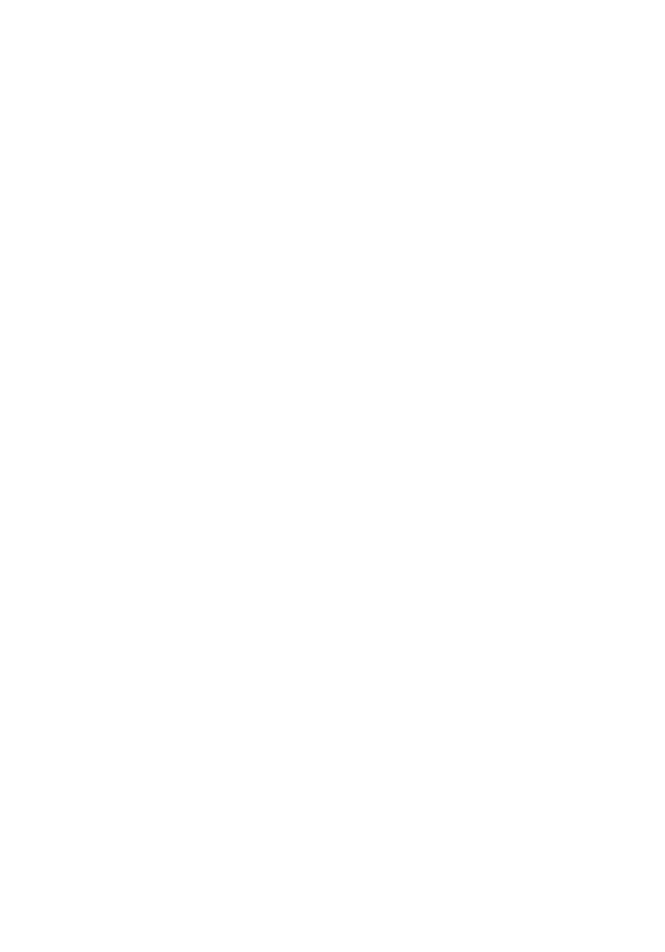
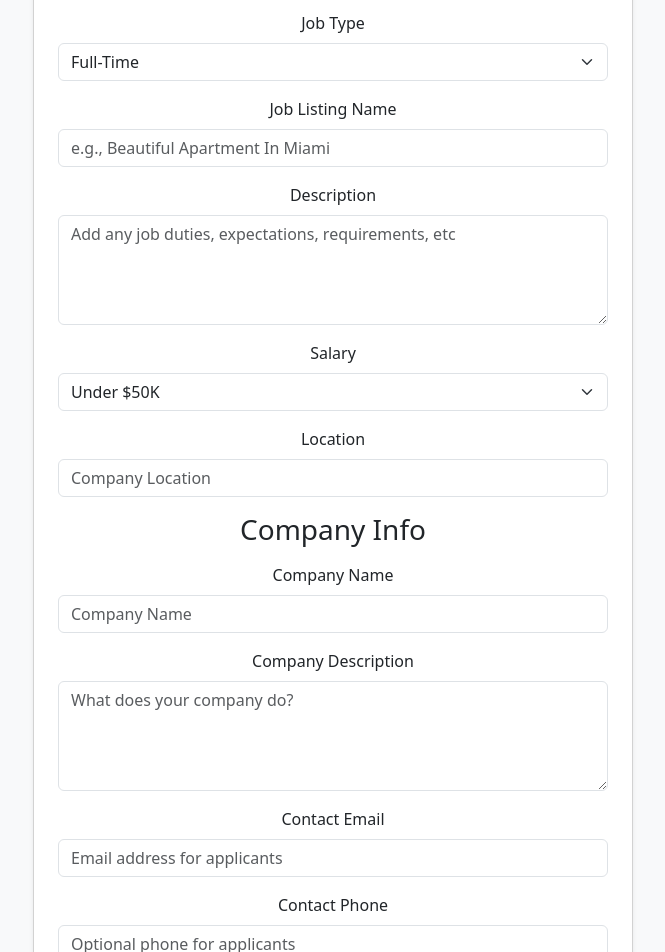
Before and after one commit to Robiul92/react-job-app-with-bootstrap, a React (Vite) app: page /add-job in a window 1280 px wide. Shown: the part 240-1192 px from the top of the page, without its empty margins (307-972 px from the left). Before the commit the page ends 800 px from the top, so only its background shows below. Built offline with nearby package versions, Linux system fonts and the light colour scheme.

Commit message:
From added to add job

```diff
--- a/src/pages/AddJob.jsx
+++ b/src/pages/AddJob.jsx
@@ -1,11 +1,110 @@
-import React from 'react'
+import React from "react";
+import { Container, Form, Button, Row, Col, Card } from "react-bootstrap";
 
 const AddJob = () => {
+  const handleSubmit = (e)=>{
+    e.preventDefault();
+    console.log(e)
+  }
   return (
-    <div>
-      <h1>Hello edit me</h1>
-    </div>
-  )
-}
+    <section className="bg-light py-5">
+      <Container className="d-flex justify-content-center">
+        <Card className="p-4 shadow-sm w-100" style={{ maxWidth: "600px" }}>
+          <Form onSubmit={handleSubmit}>
+            <h2 className="text-center mb-4">Add Job</h2>
 
-export default AddJob
+            <Form.Group className="mb-3" controlId="type">
+              <Form.Label>Job Type</Form.Label>
+              <Form.Select required>
+                <option value="Full-Time">Full-Time</option>
+                <option value="Part-Time">Part-Time</option>
+                <option value="Remote">Remote</option>
+                <option value="Internship">Internship</option>
+              </Form.Select>
+            </Form.Group>
+
+            <Form.Group className="mb-3" controlId="title">
+              <Form.Label>Job Listing Name</Form.Label>
+              <Form.Control
+                type="text"
+                placeholder="e.g., Beautiful Apartment In Miami"
+                required
+              />
+            </Form.Group>
+
+            <Form.Group className="mb-3" controlId="description">
+              <Form.Label>Description</Form.Label>
+              <Form.Control
+                as="textarea"
+                rows={4}
+                placeholder="Add any job duties, expectations, requirements, etc"
+              />
+            </Form.Group>
+
+            <Form.Group className="mb-3" controlId="salary">
+              <Form.Label>Salary</Form.Label>
+              <Form.Select required>
+                <option value="Under $50K">Under $50K</option>
+                <option value="$50K - 60K">$50K - $60K</option>
+                <option value="$60K - 70K">$60K - $70K</option>
+                <option value="$70K - 80K">$70K - $80K</option>
+                <option value="$80K - 90K">$80K - $90K</option>
+                <option value="$90K - 100K">$90K - $100K</option>
+                <option value="$100K - 125K">$100K - $125K</option>
+                <option value="$125K - 150K">$125K - $150K</option>
+                <option value="$150K - 175K">$150K - $175K</option>
+                <option value="$175K - 200K">$175K - $200K</option>
+                <option value="Over $200K">Over $200K</option>
+              </Form.Select>
+            </Form.Group>
+
+            <Form.Group className="mb-3" controlId="location">
+              <Form.Label>Location</Form.Label>
+              <Form.Control
+                type="text"
+                placeholder="Company Location"
+                required
+              />
+            </Form.Group>
+
+            <h3 className="mb-3">Company Info</h3>
+
+            <Form.Group className="mb-3" controlId="company">
+              <Form.Label>Company Name</Form.Label>
+              <Form.Control type="text" placeholder="Company Name" />
+            </Form.Group>
+
+            <Form.Group className="mb-3" controlId="company_description">
+              <Form.Label>Company Description</Form.Label>
+              <Form.Control
+                as="textarea"
+                rows={4}
+                placeholder="What does your company do?"
+              />
+            </Form.Group>
+
+            <Form.Group className="mb-3" controlId="contact_email">
+              <Form.Label>Contact Email</Form.Label>
+              <Form.Control
+                type="email"
+                placeholder="Email address for applicants"
+                required
+              />
+            </Form.Group>
+
+            <Form.Group className="mb-3" controlId="contact_phone">
+              <Form.Label>Contact Phone</Form.Label>
+              <Form.Control type="tel" placeholder="Optional phone for applicants" />
+            </Form.Group>
+
+            <Button variant="primary" type="submit" className="w-100">
+              Add Job
+            </Button>
+          </Form>
+        </Card>
+      </Container>
+    </section>
+  );
+};
+
+export default AddJob;
```
